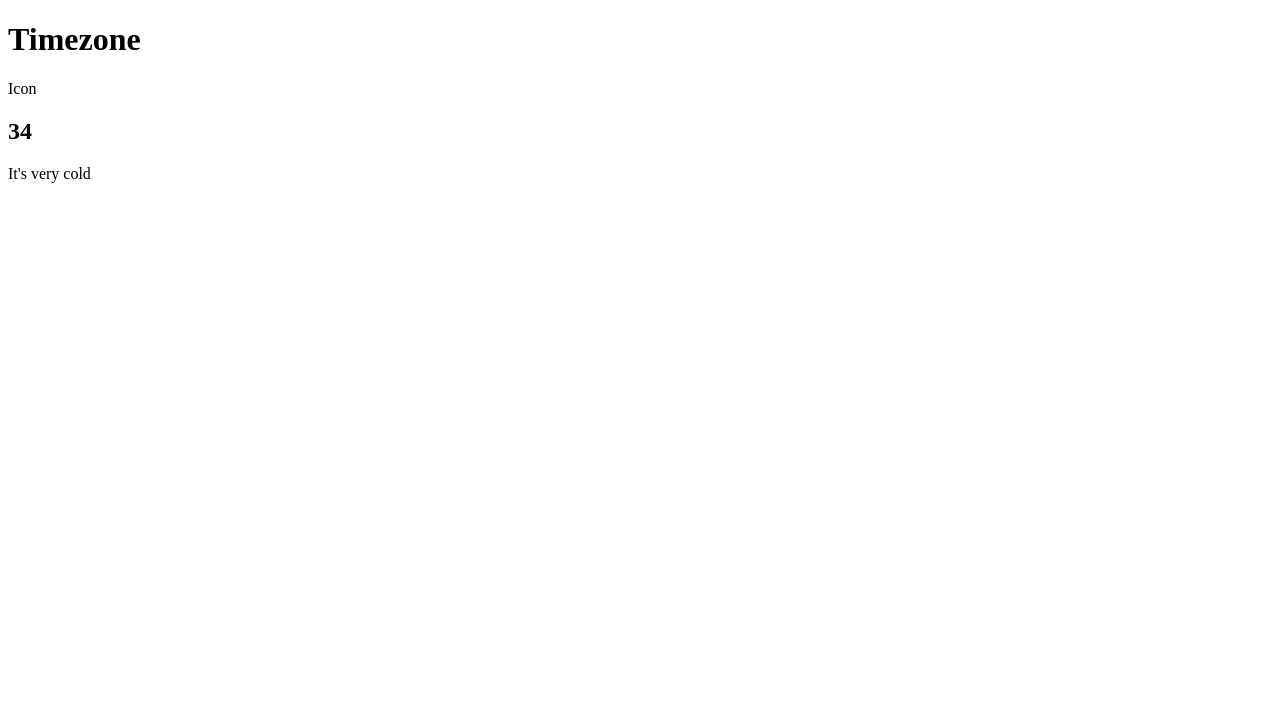
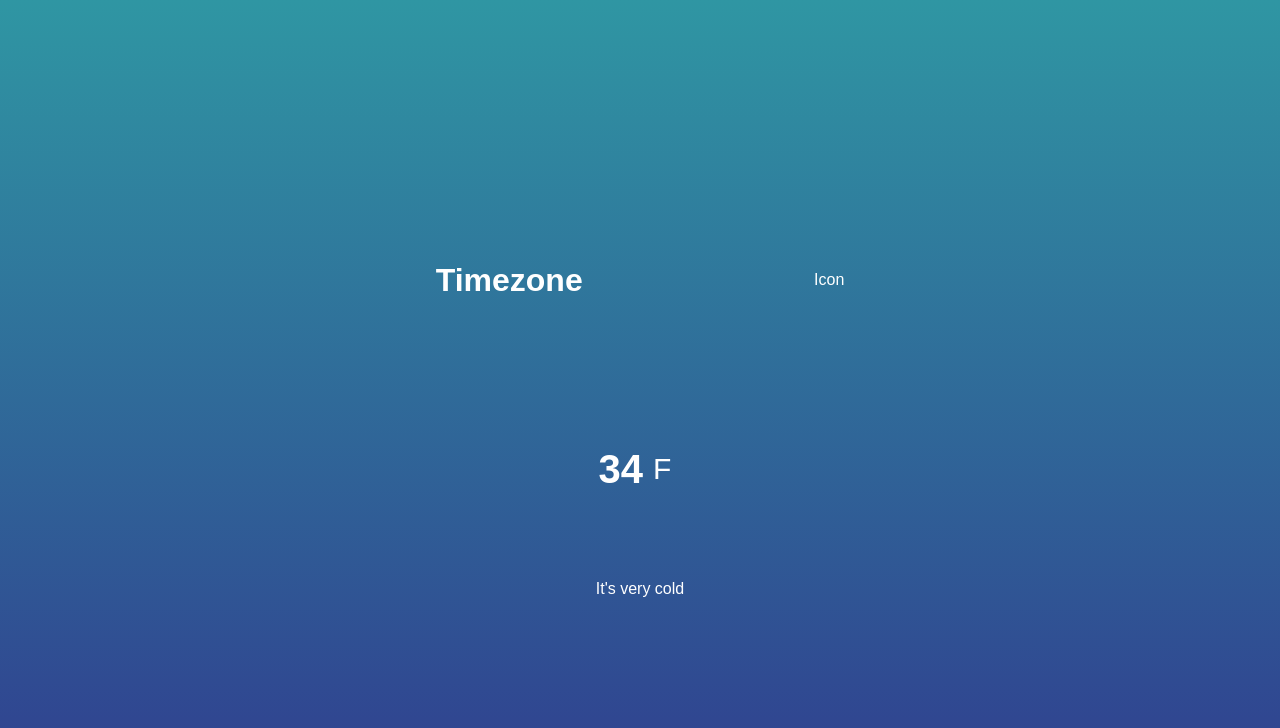
Before and after one commit to olliebs1/WeatherApp, a website: page index.html in a window 1280 px wide. Drawn offline with Linux system fonts and the light colour scheme.

Commit message:
added basic css styling to page

```diff
--- a/index.html
+++ b/index.html
@@ -15,7 +15,10 @@
     <p>Icon</p>
   </div>
   <div class="temperature">
-    <h2 class="temperature-degree">34</h2>
+    <div class="degree-section">
+      <h2 class="temperature-degree">34</h2>
+      <span>F</span>
+    </div>
     <div class="temperature-description">It's very cold</div>
   </div>
 
--- a/style.css
+++ b/style.css
@@ -0,0 +1,41 @@
+*{
+  margin: 0;
+  padding: 0;
+  box-sizing: border-box;
+}
+
+body {
+  height: 100vh;
+  display: flex;
+  justify-content: center;
+  flex-direction: column;
+  align-items: center;
+  background: linear-gradient(rgb(47,150,163), rgb(48,62,143));
+  font-family: sans-serif;
+  color: white;
+}
+
+.location, .temperature{
+  height: 30vh;
+  width: 50%;
+  display: flex;
+  justify-content: space-around;
+  align-items: center;
+}
+.temperature{
+  flex-direction: column;
+}
+
+.degree-section{
+  display: flex;
+  align-items: center;
+  cursor: pointer;
+}
+
+.degree-section span {
+  margin: 10px;
+  font-size: 30px;
+}
+.degree-section h2 {
+  font-size: 40px;;
+}
```
